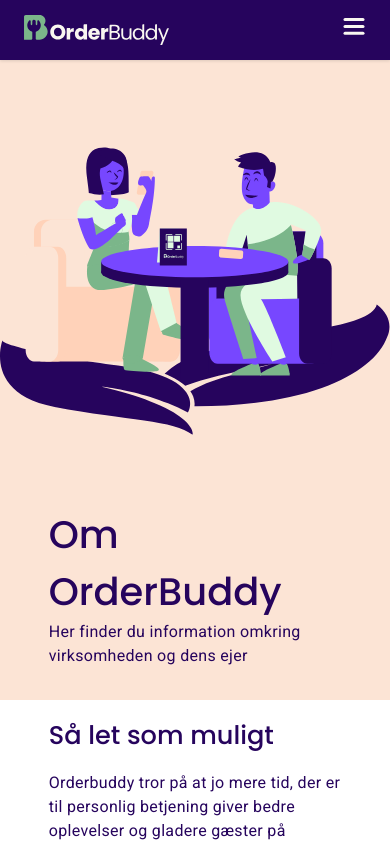
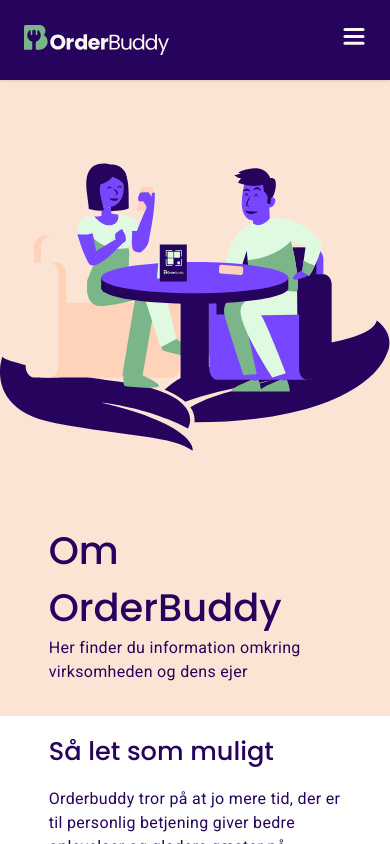
Before and after one commit to chri779r/OrderBuddy, a React (Vite) app: page /omos in a window 390 px wide. Shown: the top 844 px of the page. Built offline with nearby package versions, Linux system fonts and the light colour scheme.

Commit message:
nav styles height + dekstopVmobile

```diff
--- a/src/components/Modules/heros2/hero.scss
+++ b/src/components/Modules/heros2/hero.scss
@@ -3,7 +3,7 @@
     flex-direction: column;
     // justify-content: center;
     max-width: 100%;
-    padding: 5rem 0 2rem 0;
+    padding: 6rem 0 2rem 0;
     background-color: var(--champagne);
     overflow: hidden !important;
 
--- a/src/components/Modules/nav/nav.jsx
+++ b/src/components/Modules/nav/nav.jsx
@@ -8,7 +8,7 @@
 
 
 export function Navigation(props) {
-  const isMobile = useMediaQuery({ maxWidth: DeviceSize.mobile });
+  const isMobile = useMediaQuery({ maxWidth: DeviceSize.tablet });
 
   return (
     <section className="topNav__container">
--- a/src/components/Modules/nav/nav.scss
+++ b/src/components/Modules/nav/nav.scss
@@ -4,7 +4,7 @@
   align-items: center;
   justify-content: space-between;
   width: 100%;
-  height: 60px;
+  height: 5rem;
   box-shadow: 0 1px 3px rgba(15, 15, 15, 0.13);
   background-color: var(--indigo);
   color: var(--white);
```
